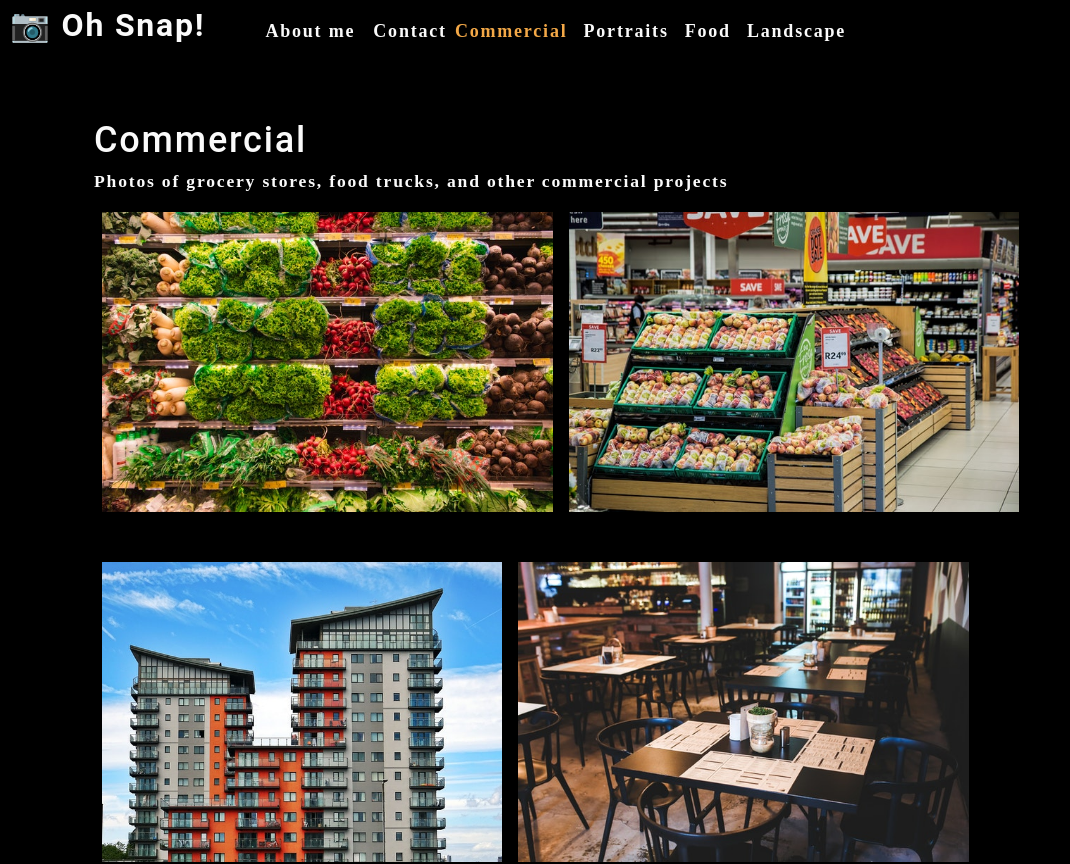
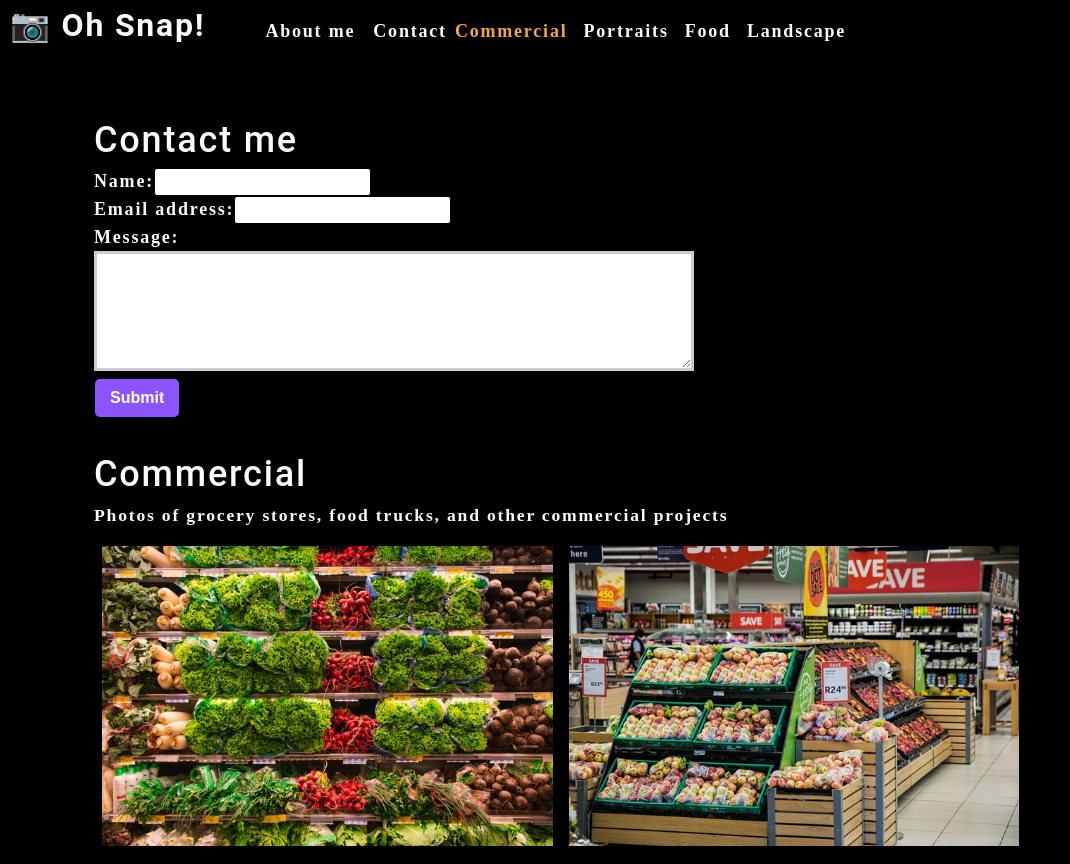
Before and after one commit to salpharre/photo-port, a React (Create React App) app in the folder photo-port/: page / in a window 1280 px wide. Shown: the top 864 px of the page, without its empty margins (0-1070 px from the left). Built offline with nearby package versions, Linux system fonts and the light colour scheme.

Commit message:
contact form renders correctly on page and fixed a warning for index.js under photolist

```diff
--- a/photo-port/src/App.js
+++ b/photo-port/src/App.js
@@ -3,6 +3,7 @@ import React, { useState } from "react";
 import About from "./components/About";
 import Nav from "./components/Nav";
 import Gallery from "./components/Gallery";
+import ContactForm from "./components/Contact";
 
 function App() {
   //navbar categories, other then about me and contact
@@ -31,6 +32,7 @@ function App() {
         currentCategory={currentCategory}
       />
       <main>
+        <ContactForm />
         <Gallery
           currentCategory={currentCategory}
         />
--- a/photo-port/src/components/Gallery/PhotoList/index.js
+++ b/photo-port/src/components/Gallery/PhotoList/index.js
@@ -1,5 +1,5 @@
 import React, { useState } from "react";
-import photo from "../../../assets/small/commercial/0.jpg";
+// import photo from "../../../assets/small/commercial/0.jpg";
 
 function PhotoList({categoryName}) {
     const [photos] = useState([
```
